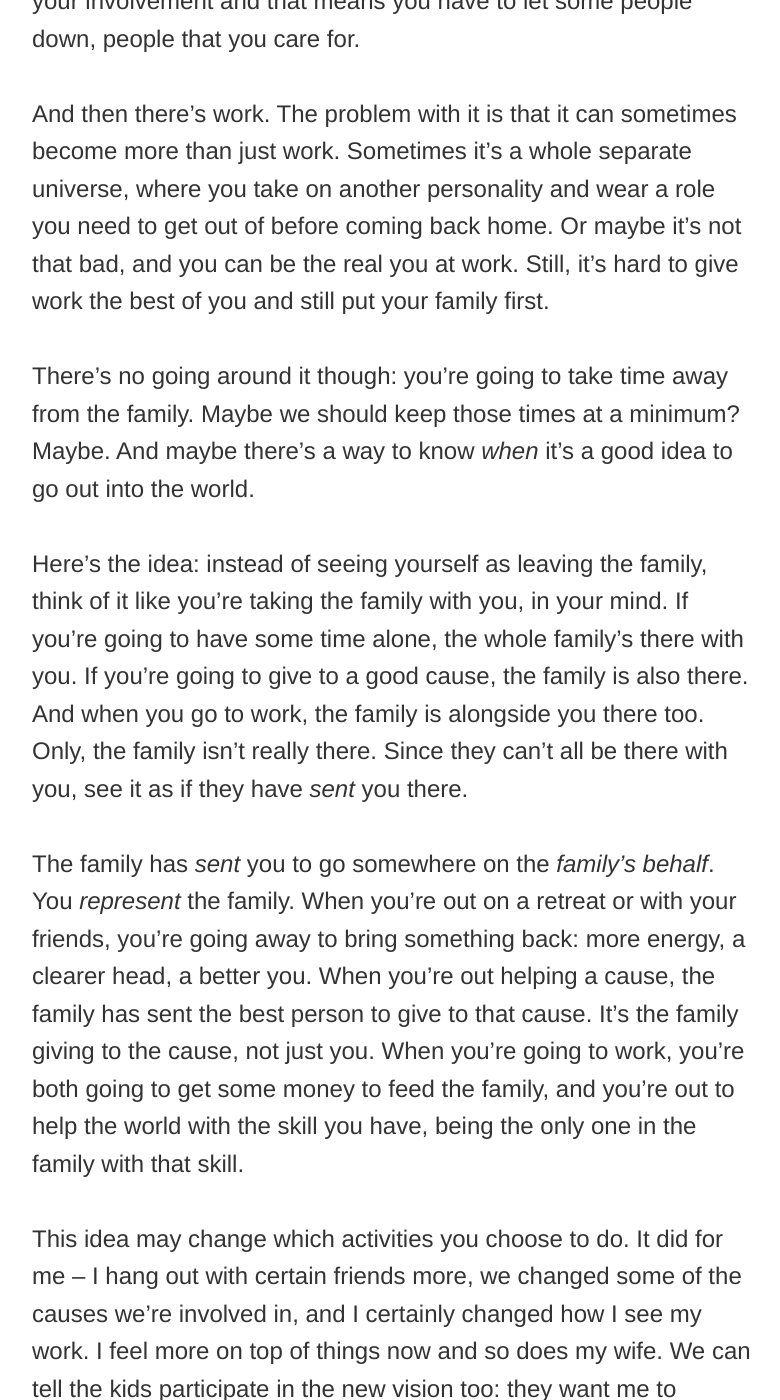
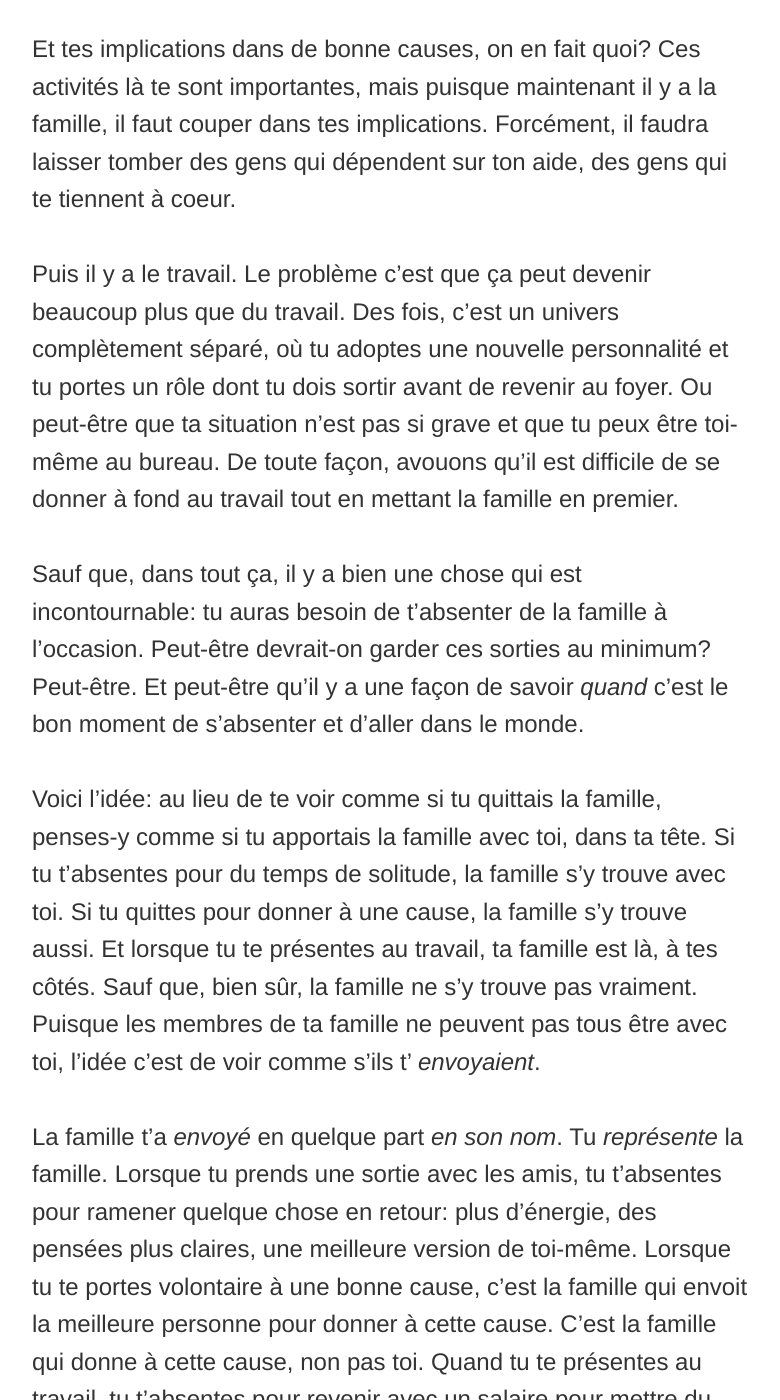
Before and after one commit to pascallaliberte/par.pascallaliberte.me, a Jekyll site: the page built from _posts/2014-08-01-devoir-sabsenter-de-la-famille.md, in a window 1280 px wide and 1400 px high, scrolled down 2003 px. Shown: the whole window, without its empty margins (248-1028 px from the left). Built offline with Jekyll 4.4.1, drawn with Linux system fonts in a browser that asks for light colours; nearby versions of some CDN libraries; some of the changed text lies outside the part shown.

Commit message:
Rédigé une première traduction de l'article Away from the family

```diff
--- a/_posts/2014-08-01-devoir-sabsenter-de-la-famille.md
+++ b/_posts/2014-08-01-devoir-sabsenter-de-la-famille.md
@@ -6,28 +6,28 @@ alt_lang_path: /2014-08-away-from-the-family/
 original: true
 ---
 
-Taking time away from the family can feel wrong, like you're neglecting the ones you love. There's no need to feel that way.
+Quand on s'absente de notre famille, on peut facilement tomber dans la culpabilité, comme si une sortie voudrait dire qu'on négligerait ceux qu'on aime. Il n'est pas nécessaire d'éprouver ce malaise.
 
-I used to feel spread out, like I had a lot on the go: the family, work, our involvement at church, our friends, the extended family too. Maybe you're in that same situation, finding there are just too many mouths to feed, too many things to pursue.
+Il y a un temps, je me sentais vraiment éparpillé, que j'en avais beaucoup à gérer: la famille, le travail, notre implication à l'église, nos amis, et la famille éloignée aussi -- les oncles, les tantes. Tu es peut-être dans une situation similaire, trouvant que tu as trop de balles à jongler, trop d'intérêts à poursuivre.
 
-![When you have a lot on the go, it feels like going away from the family means neglecting it]({{ site.base_url }}/d/2014/away-from-the-family-01.jpg)
+![Quand on en a beaucoup à l'agenda, s'absenter de la famille nous fait sentir comme on la néglige]({{ site.base_url }}/d/2014/away-from-the-family-01.jpg)
 
-It's not fun feeling spread thin. And where do you have time for yourself in all of this? Taking time off means you need to say no to some stuff so that you can say yes to yourself. If you look at it that way, it seems as though you're competing with your responsibilities. Yuck.
+C'est moche de se sentir aussi partagé. Et où trouveras-tu le temps pour prendre soin de toi dans tout ça? Prendre un temps de pause semble dire qu'il faudrait que tu renonces à certains engagements pour te mettre en premier, pour un instant. Quand on le regarde de cet angle-là, on pourrait penser que tu trouves en concurrence avec tes reponsibilités. Répugnant comme situation, non?
 
-And what about your involvement in good causes? Those are important, but now that you have a family, you have to cut back on your involvement and that means you have to let some people down, people that you care for.
+Et tes implications dans de bonne causes, on en fait quoi? Ces activités là te sont importantes, mais puisque maintenant il y a la famille, il faut couper dans tes implications. Forcément, il faudra laisser tomber des gens qui dépendent sur ton aide, des gens qui te tiennent à coeur.
 
-And then there's work. The problem with it is that it can sometimes become more than just work. Sometimes it's a whole separate universe, where you take on another personality and wear a role you need to get out of before coming back home. Or maybe it's not that bad, and you can be the real you at work. Still, it's hard to give work the best of you and still put your family first.
+Puis il y a le travail. Le problème c'est que ça peut devenir beaucoup plus que du travail. Des fois, c'est un univers complètement séparé, où tu adoptes une nouvelle personnalité et tu portes un rôle dont tu dois sortir avant de revenir au foyer. Ou peut-être que ta situation n'est pas si grave et que tu peux être toi-même au bureau. De toute façon, avouons qu'il est difficile de se donner à fond au travail tout en mettant la famille en premier.
 
-There's no going around it though: you're going to take time away from the family. Maybe we should keep those times at a minimum? Maybe. And maybe there's a way to know _when_ it's a good idea to go out into the world.
+Sauf que, dans tout ça, il y a bien une chose qui est incontournable: tu auras besoin de t'absenter de la famille à l'occasion. Peut-être devrait-on garder ces sorties au minimum? Peut-être. Et peut-être qu'il y a une façon de savoir _quand_ c'est le bon moment de s'absenter et d'aller dans le monde.
 
 <!-- MORE -->
 
-Here's the idea: instead of seeing yourself as leaving the family, think of it like you're taking the family with you, in your mind. If you're going to have some time alone, the whole family's there with you. If you're going to give to a good cause, the family is also there. And when you go to work, the family is alongside you there too. Only, the family isn't really there. Since they can't all be there with you, see it as if they have _sent_ you there.
+Voici l'idée: au lieu de te voir comme si tu quittais la famille, penses-y comme si tu apportais la famille avec toi, dans ta tête. Si tu t'absentes pour du temps de solitude, la famille s'y trouve avec toi. Si tu quittes pour donner à une cause, la famille s'y trouve aussi. Et lorsque tu te présentes au travail, ta famille est là, à tes côtés. Sauf que, bien sûr, la famille ne s'y trouve pas vraiment. Puisque les membres de ta famille ne peuvent pas tous être avec toi, l'idée c'est de voir comme s'ils t' _envoyaient_.
 
-The family has _sent_ you to go somewhere on the _family's behalf_. You _represent_ the family. When you're out on a retreat or with your friends, you're going away to bring something back: more energy, a clearer head, a better you. When you're out helping a cause, the family has sent the best person to give to that cause. It's the family giving to the cause, not just you. When you're going to work, you're both going to get some money to feed the family, and you're out to help the world with the skill you have, being the only one in the family with that skill.
+La famille t'a _envoyé_ en quelque part _en son nom_. Tu _représente_ la famille. Lorsque tu prends une sortie avec les amis, tu t'absentes pour ramener quelque chose en retour: plus d'énergie, des pensées plus claires, une meilleure version de toi-même. Lorsque tu te portes volontaire à une bonne cause, c'est la famille qui envoit la meilleure personne pour donner à cette cause. C'est la famille qui donne à cette cause, non pas toi. Quand tu te présentes au travail, tu t'absentes pour revenir avec un salaire pour mettre du pain sur la table, et aussi pour améliorer la société avec l'aptitude qui te distingue, étant le seul dans ta famille qui la maîtrise.
 
-This idea may change which activities you choose to do. It did for me -- I hang out with certain friends more, we changed some of the causes we're involved in, and I certainly changed how I see my work. I feel more on top of things now and so does my wife. We can tell the kids participate in the new vision too: they want me to succeed in my work and they're proud to see me go. Life is now a family project.
+Cette idée risque d'affecter les activités que tu choisiras dorénavent. Ce l'était dans mon cas -- je me tiens davantage avec certains types d'amis, j'ai changé les causes dans lesquelles je m'implique, et j'ai certainement changé mon regard sur mon emploi. Je me sens plus en contrôle et mon épouse aussi. Nous constatons également que les enfants y participent à cette nouvelle vision: ils souhaitent la réussite dans mon travail et ils sont fiers de me voir partir. La vie est maintenant un projet familial.
 
-So no need to feel like you can't get away from the family. It's the family that's sending you. Go do what you have to do.
+Ça ne sert donc à rien de penser qu'il est mauvais de s'absenter de la famille. C'est la famille qui t'envoies. Va, et fait ce que tu dois faire.
 
-![It's not that you go out by yourself into the world. Instead, it's the family sending you]({{ site.base_url }}/d/2014/away-from-the-family-02.jpg)
+![Oublie l'idée que c'est toi qui part dans le monde. C'est plutôt la famille qui t'envoie]({{ site.base_url }}/d/2014/away-from-the-family-02.jpg)
```
